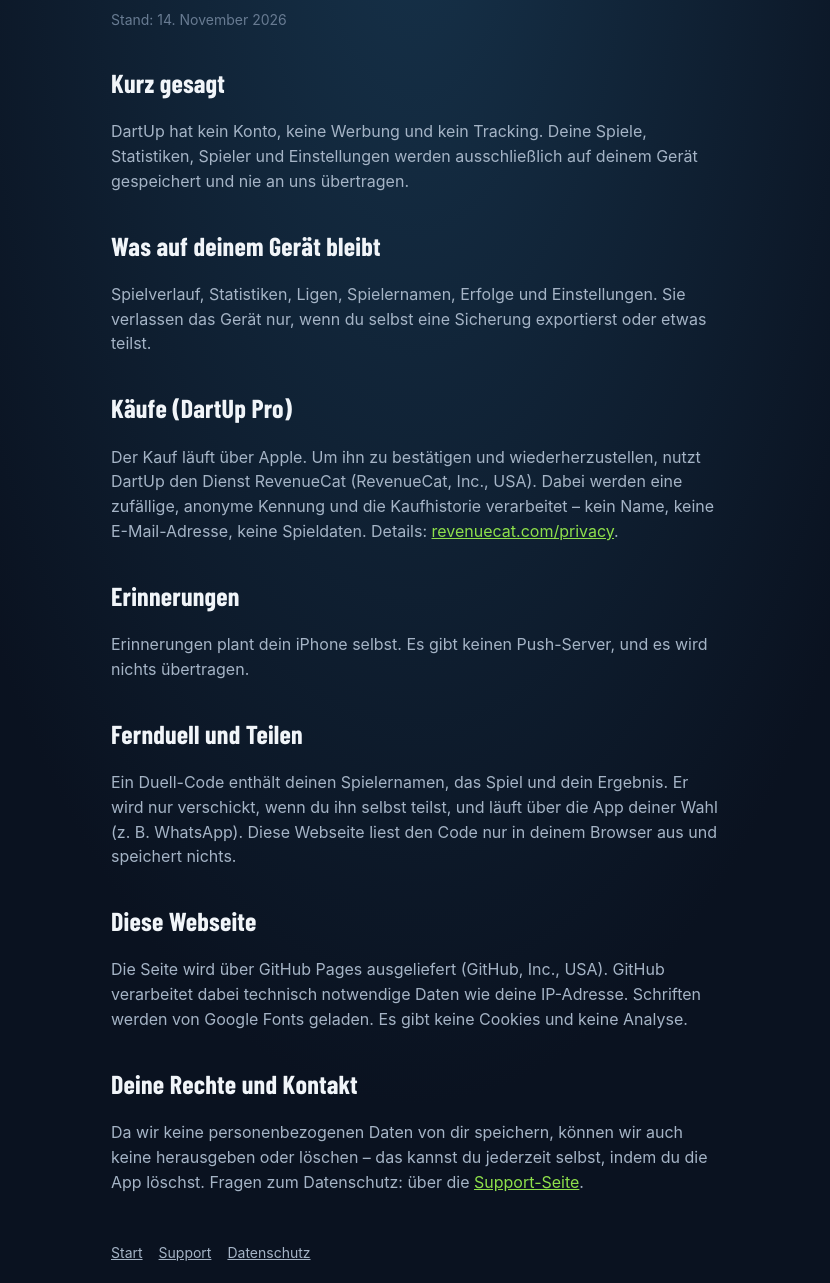
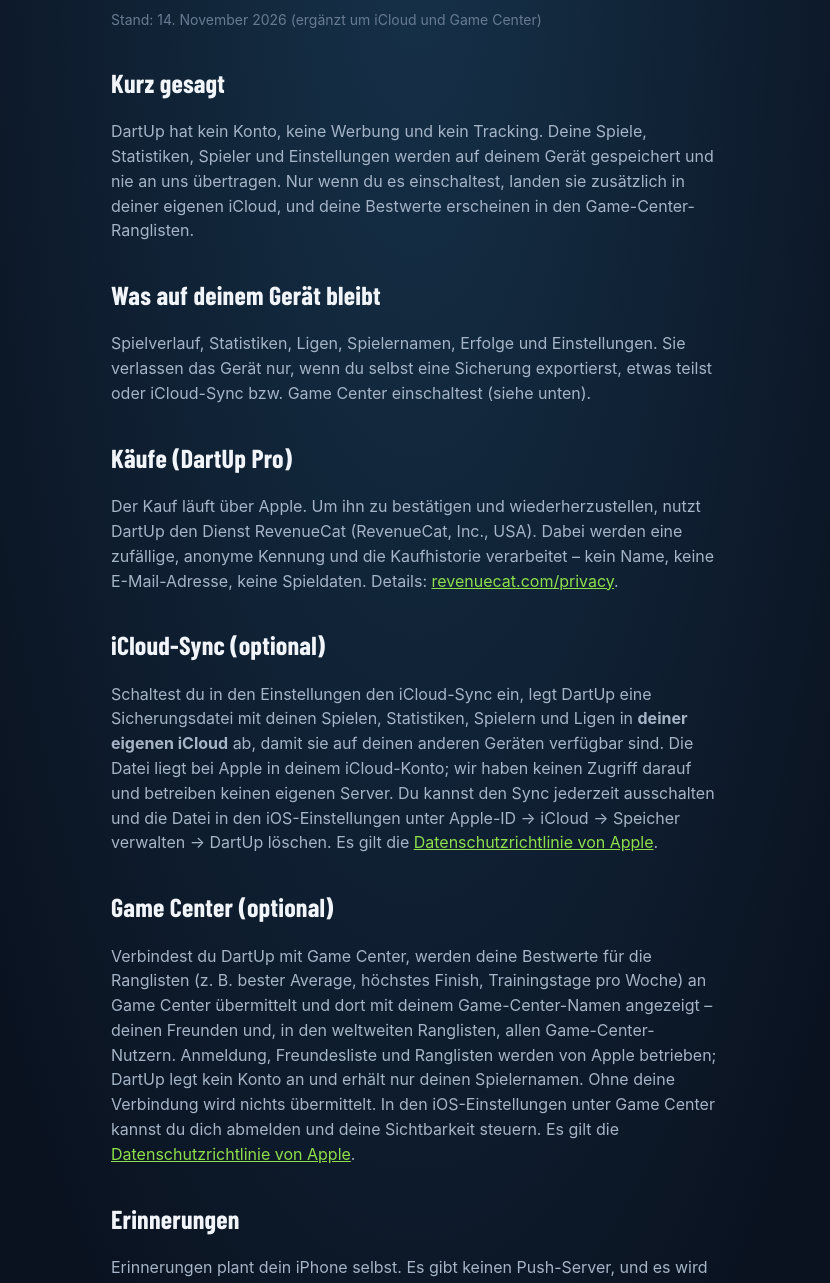
Before and after one commit to Colin250502/dartup, a plain HTML site: page privacy/index.html in a window 1280 px wide. Shown: the part 151-1434 px from the top of the page, without its empty margins (225-1055 px from the left). Drawn offline with nearby package versions, Linux system fonts and the light colour scheme.

Commit message:
Datenschutz: iCloud-Sync und Game Center ergänzt
Co-Authored-By: Claude Opus 5.5 <noreply@anthropic.com>
Claude-Session: https://claude.ai/code/session_01GuQTffKMQFfwKcG5adtUTR

```diff
--- a/privacy/index.html
+++ b/privacy/index.html
@@ -15,16 +15,22 @@
 <main>
 <a class="brand" href="/dartup/"><img src="/dartup/logo.png" alt=""><b>Dart<span>Up</span></b></a>
 <h1>Datenschutz</h1>
-<p class="muted">Stand: 14. November 2026</p>
+<p class="muted">Stand: 14. November 2026 (ergänzt um iCloud und Game Center)</p>
 
 <h2>Kurz gesagt</h2>
-<p>DartUp hat kein Konto, keine Werbung und kein Tracking. Deine Spiele, Statistiken, Spieler und Einstellungen werden ausschließlich auf deinem Gerät gespeichert und nie an uns übertragen.</p>
+<p>DartUp hat kein Konto, keine Werbung und kein Tracking. Deine Spiele, Statistiken, Spieler und Einstellungen werden auf deinem Gerät gespeichert und nie an uns übertragen. Nur wenn du es einschaltest, landen sie zusätzlich in deiner eigenen iCloud, und deine Bestwerte erscheinen in den Game-Center-Ranglisten.</p>
 
 <h2>Was auf deinem Gerät bleibt</h2>
-<p>Spielverlauf, Statistiken, Ligen, Spielernamen, Erfolge und Einstellungen. Sie verlassen das Gerät nur, wenn du selbst eine Sicherung exportierst oder etwas teilst.</p>
+<p>Spielverlauf, Statistiken, Ligen, Spielernamen, Erfolge und Einstellungen. Sie verlassen das Gerät nur, wenn du selbst eine Sicherung exportierst, etwas teilst oder iCloud-Sync bzw. Game Center einschaltest (siehe unten).</p>
 
 <h2>Käufe (DartUp Pro)</h2>
 <p>Der Kauf läuft über Apple. Um ihn zu bestätigen und wiederherzustellen, nutzt DartUp den Dienst RevenueCat (RevenueCat, Inc., USA). Dabei werden eine zufällige, anonyme Kennung und die Kaufhistorie verarbeitet – kein Name, keine E-Mail-Adresse, keine Spieldaten. Details: <a href="https://www.revenuecat.com/privacy">revenuecat.com/privacy</a>.</p>
+
+<h2>iCloud-Sync (optional)</h2>
+<p>Schaltest du in den Einstellungen den iCloud-Sync ein, legt DartUp eine Sicherungsdatei mit deinen Spielen, Statistiken, Spielern und Ligen in <b>deiner eigenen iCloud</b> ab, damit sie auf deinen anderen Geräten verfügbar sind. Die Datei liegt bei Apple in deinem iCloud-Konto; wir haben keinen Zugriff darauf und betreiben keinen eigenen Server. Du kannst den Sync jederzeit ausschalten und die Datei in den iOS-Einstellungen unter Apple-ID → iCloud → Speicher verwalten → DartUp löschen. Es gilt die <a href="https://www.apple.com/de/legal/privacy/">Datenschutzrichtlinie von Apple</a>.</p>
+
+<h2>Game Center (optional)</h2>
+<p>Verbindest du DartUp mit Game Center, werden deine Bestwerte für die Ranglisten (z. B. bester Average, höchstes Finish, Trainingstage pro Woche) an Game Center übermittelt und dort mit deinem Game-Center-Namen angezeigt – deinen Freunden und, in den weltweiten Ranglisten, allen Game-Center-Nutzern. Anmeldung, Freundesliste und Ranglisten werden von Apple betrieben; DartUp legt kein Konto an und erhält nur deinen Spielernamen. Ohne deine Verbindung wird nichts übermittelt. In den iOS-Einstellungen unter Game Center kannst du dich abmelden und deine Sichtbarkeit steuern. Es gilt die <a href="https://www.apple.com/de/legal/privacy/">Datenschutzrichtlinie von Apple</a>.</p>
 
 <h2>Erinnerungen</h2>
 <p>Erinnerungen plant dein iPhone selbst. Es gibt keinen Push-Server, und es wird nichts übertragen.</p>
@@ -36,6 +42,6 @@
 <p>Die Seite wird über GitHub Pages ausgeliefert (GitHub, Inc., USA). GitHub verarbeitet dabei technisch notwendige Daten wie deine IP-Adresse. Schriften werden von Google Fonts geladen. Es gibt keine Cookies und keine Analyse.</p>
 
 <h2>Deine Rechte und Kontakt</h2>
-<p>Da wir keine personenbezogenen Daten von dir speichern, können wir auch keine herausgeben oder löschen – das kannst du jederzeit selbst, indem du die App löschst. Fragen zum Datenschutz: über die <a href="/dartup/support/">Support-Seite</a>.</p>
+<p>Da wir keine personenbezogenen Daten von dir speichern, können wir auch keine herausgeben oder löschen – das kannst du jederzeit selbst: indem du die App löschst, die iCloud-Datei entfernst und dich von Game Center abmeldest. Fragen zum Datenschutz: über die <a href="/dartup/support/">Support-Seite</a>.</p>
 <footer><a href="/dartup/">Start</a><a href="/dartup/support/">Support</a><a href="/dartup/privacy/">Datenschutz</a></footer>
 </main></body></html>
```
